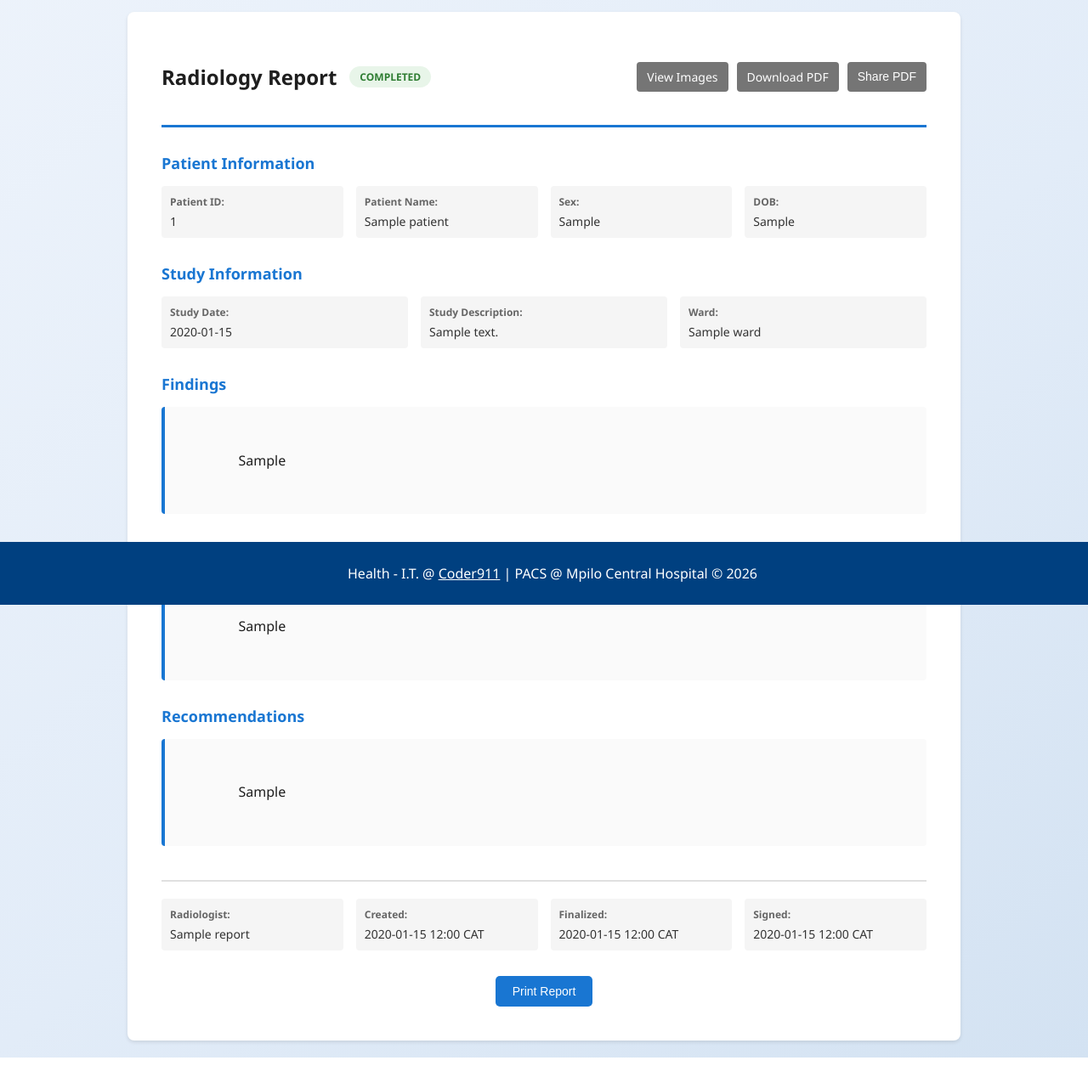
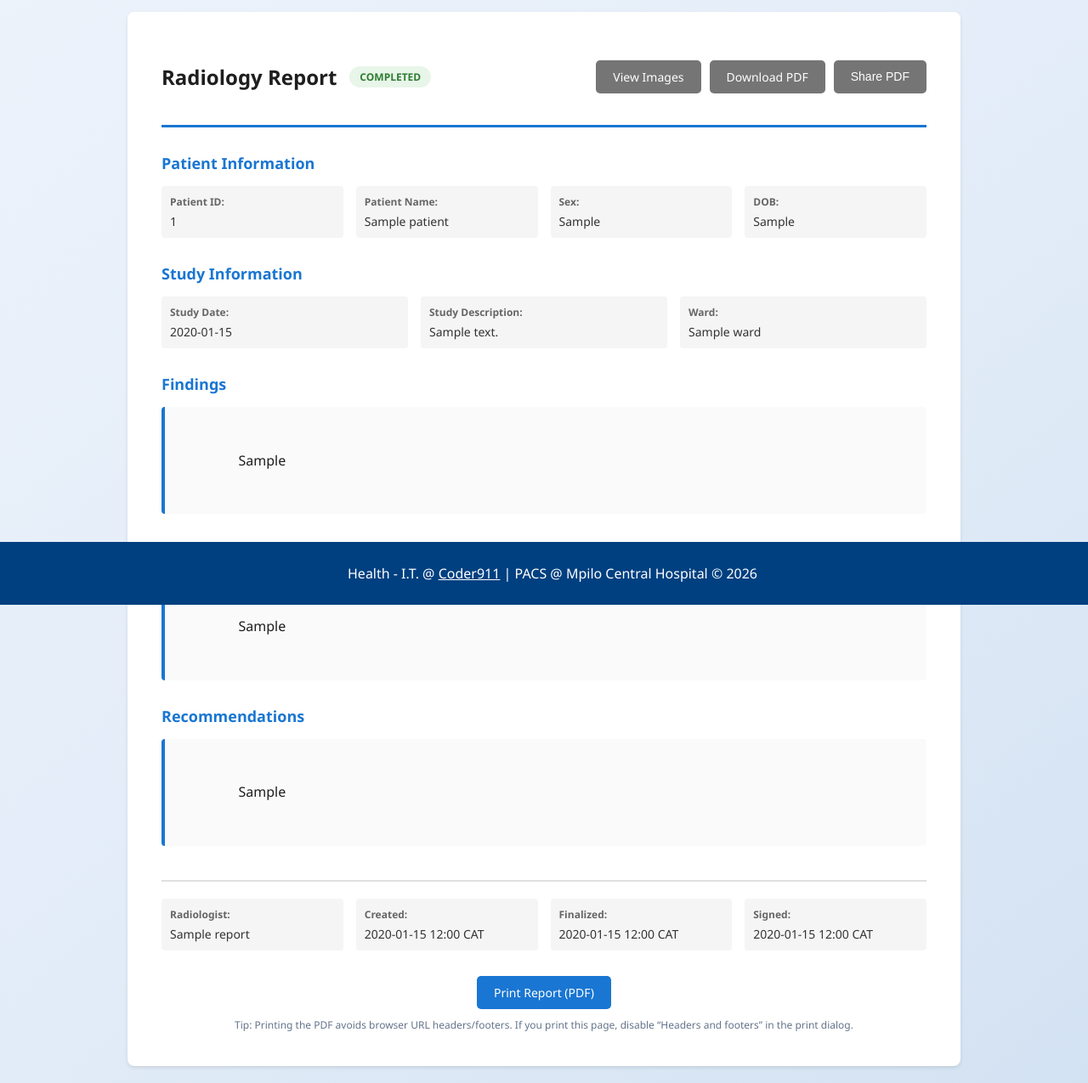
Before and after one commit to yolmara/MCH_PACS, a Flask app: page /ris/reports/1 in a window 1280 px wide. Shown: the part 88-1363 px from the top of the page at 85% size. Before the commit the page ends 1333 px from the top, so only its background shows below. Run offline with Flask 3, Linux system fonts and the light colour scheme; the visitor is signed in with stand-in values (Sample User, id 1); tables that the repository leaves empty hold one stand-in row (values such as "Sample post").

Commit message:
RIS/reports update

```diff
--- a/Blueprints/ris/routes.py
+++ b/Blueprints/ris/routes.py
@@ -116,9 +116,14 @@
     def draw_line(text="", bold=False, size=10, spacer=False):
         nonlocal y
         if spacer:
+            # Avoid ending a page with negative spacing pushes.
+            if y - line_height <= margin:
+                pdf.showPage()
+                y = page_height - margin
             y -= line_height
             return
-        if y <= margin:
+        # Break early so the current line never prints inside the bottom margin.
+        if y - line_height <= margin:
             pdf.showPage()
             y = page_height - margin
         pdf.setFont("Helvetica-Bold" if bold else "Helvetica", size)
@@ -161,16 +166,19 @@
 
     screenshots = _report_screenshot_assets(report.id)
     if screenshots:
+        img_margin = 10 * mm
+        header_gap = 6
         for index, screenshot in enumerate(screenshots, start=1):
             pdf.showPage()
-            pdf.setFont("Helvetica-Bold", 14)
-            pdf.drawString(margin, page_height - margin, f"Image Appendix {index}/{len(screenshots)}")
-            pdf.setFont("Helvetica", 10)
-            pdf.drawString(margin, page_height - margin - line_height, screenshot["filename"])
+            title_y = page_height - img_margin
+            pdf.setFont("Helvetica-Bold", 12)
+            pdf.drawString(img_margin, title_y, f"Image Appendix {index}/{len(screenshots)}")
+            pdf.setFont("Helvetica", 9)
+            pdf.drawString(img_margin, title_y - 12, screenshot["filename"])
 
-            image_top = page_height - margin - (line_height * 2) - 8
-            available_width = page_width - (margin * 2)
-            available_height = image_top - margin
+            image_top = title_y - 12 - header_gap
+            available_width = page_width - (img_margin * 2)
+            available_height = image_top - img_margin
             try:
                 image_reader = ImageReader(screenshot["path"])
                 image_width, image_height = image_reader.getSize()
@@ -178,7 +186,7 @@
                 draw_width = image_width * scale
                 draw_height = image_height * scale
                 draw_x = (page_width - draw_width) / 2
-                draw_y = margin + ((available_height - draw_height) / 2)
+                draw_y = img_margin + ((available_height - draw_height) / 2)
                 pdf.drawImage(
                     image_reader,
                     draw_x,
@@ -398,16 +406,26 @@
 def worklist():
     """View pending studies needing reports"""
     # Get filters
-    ward_id = request.args.get("ward_id")
+    ward_id = request.args.get("ward_id", type=int)
     modality = request.args.get("modality")
     search_query = (request.args.get("q") or "").strip()
+    page = request.args.get("page", 1, type=int)
+    per_page = 25
 
     # Base query - orders that are completed but don't have reports yet
-    from models import Study, RadiologyReport
+    from models import Study, RadiologyReport, Instance
+    from sqlalchemy import func
+    from sqlalchemy.orm import joinedload, selectinload
 
-    query = db.session.query(Study).join(Patient).outerjoin(
-        RadiologyReport, Study.id == RadiologyReport.study_id_fk
-    ).filter(RadiologyReport.id == None)  # No report yet
+    query = (
+        Study.query.options(
+            joinedload(Study.patient).joinedload(Patient.ward),
+            selectinload(Study.series),
+        )
+        .join(Patient)
+        .outerjoin(RadiologyReport, Study.id == RadiologyReport.study_id_fk)
+        .filter(RadiologyReport.id.is_(None))  # No report yet
+    )
 
     if ward_id:
         query = query.filter(Patient.ward_id == ward_id)
@@ -425,12 +443,32 @@
             )
         )
 
-    query = query.distinct()
+    query = query.distinct().order_by(Study.study_date.desc().nullslast(), Study.id.desc())
 
-    studies = query.all()
+    studies = query.paginate(page=page, per_page=per_page, error_out=False)
     wards = Ward.query.all()
 
-    return render_template("ris/worklist.html", studies=studies, wards=wards)
+    # Avoid N+1 loading instances just to compute per-study counts.
+    instance_counts = {}
+    if studies.items:
+        study_ids = [study.id for study in studies.items]
+        rows = (
+            db.session.query(Study.id, func.count(Instance.id))
+            .join(Series, Series.study_key_fk == Study.id)
+            .join(Instance, Instance.series_id_fk == Series.id)
+            .filter(Study.id.in_(study_ids))
+            .group_by(Study.id)
+            .all()
+        )
+        instance_counts = {study_id: count for study_id, count in rows}
+
+    return render_template(
+        "ris/worklist.html",
+        studies=studies,
+        wards=wards,
+        q=search_query,
+        instance_counts=instance_counts,
+    )
 
 # =====================================================
 # REPORTING (for radiologists)
@@ -822,6 +860,32 @@
     )
 
 
+@ris_bp.route("/reports/<int:report_id>/pdf/view", methods=["GET"])
+@login_required
+def view_report_pdf(report_id):
+    """View report PDF inline (useful for printing without browser URL headers/footers)."""
+    report = RadiologyReport.query.get_or_404(report_id)
+    if not _is_report_accessible(report):
+        return render_template("error.html", message="Access denied. Insufficient permissions."), 403
+
+    pdf_buffer = _build_report_pdf(report)
+    patient_id = report.study.patient.patient_id or "patient"
+    filename = f"report_{report.id}_{patient_id}.pdf"
+
+    log_activity(
+        "report_pdf_viewed",
+        resource=f"report_{report.id}",
+        details=f"Viewed PDF for study {report.study.study_instance_uid}",
+    )
+
+    return send_file(
+        pdf_buffer,
+        as_attachment=False,
+        download_name=filename,
+        mimetype="application/pdf",
+    )
+
+
 
 #======================================================#
 #               Apponintment Scheduling
--- a/static/style.css
+++ b/static/style.css
@@ -1047,6 +1047,8 @@
     cursor: pointer;
     font-size: 14px;
     transition: all 0.3s ease;
+    display: inline-block;
+    text-decoration: none;
 }
 
 .btn-primary {
@@ -1669,9 +1671,16 @@
         .btn-secondary {
             background: #757575;
             color: white;
-            padding: 8px 12px;
-            border-radius: 4px;
             text-decoration: none;
+        }
+        .btn-tertiary {
+            background: #e5e7eb;
+            color: #111827;
+            border: 1px solid #cbd5e1;
+            text-decoration: none;
+        }
+        .btn-tertiary:hover {
+            background: #d1d5db;
         }
         .btn-danger {
             background: #dc2626;
--- a/templates/ris/draft_reports.html
+++ b/templates/ris/draft_reports.html
@@ -49,7 +49,7 @@
                     <td>{{ report.created_at | cat_time('%Y-%m-%d %H:%M') if report.created_at else 'N/A' }}{% if report.created_at %} CAT{% endif %}</td>
                     <td>
                         <a href="{{ url_for('ris_bp.edit_report', report_id=report.id) }}" class="btn btn-sm btn-primary">Edit</a>
-                        <a href="{{ url_for('ris_bp.view_report', report_id=report.id) }}" class="btn btn-sm">View</a>
+                        <a href="{{ url_for('ris_bp.view_report', report_id=report.id) }}" class="btn btn-sm btn-secondary">View</a>
                     </td>
                 </tr>
                 {% else %}
--- a/templates/ris/order_detail.html
+++ b/templates/ris/order_detail.html
@@ -145,7 +145,7 @@
         {% set linked_report = order.report | first %}
         <div class="order-section">
             <h3>Report</h3>
-            <a href="{{ url_for('ris_bp.view_report', report_id=linked_report.id) }}" class="btn">View Report</a>
+            <a href="{{ url_for('ris_bp.view_report', report_id=linked_report.id) }}" class="btn btn-secondary">View Report</a>
         </div>
         {% endif %}
 
@@ -157,13 +157,13 @@
             {% if order.status == 'pending' %}
             <form method="POST" action="{{ url_for('ris_bp.update_order_status', order_id=order.id) }}" class="inline-form">
                 <input type="hidden" name="status" value="scheduled">
-                <button type="submit" class="btn">Mark Scheduled</button>
+                <button type="submit" class="btn btn-secondary">Mark Scheduled</button>
             </form>
             {% endif %}
             {% if order.status == 'scheduled' %}
             <form method="POST" action="{{ url_for('ris_bp.update_order_status', order_id=order.id) }}" class="inline-form">
                 <input type="hidden" name="status" value="in_progress">
-                <button type="submit" class="btn">Start Exam</button>
+                <button type="submit" class="btn btn-primary">Start Exam</button>
             </form>
             {% endif %}
             {% if order.status == 'in_progress' %}
--- a/templates/ris/orders_list.html
+++ b/templates/ris/orders_list.html
@@ -73,20 +73,20 @@
                     <td>{{ order.order_date.strftime('%Y-%m-%d %H:%M') }}</td>
                     <td>{{ order.ordering_doctor_name }}</td>
                     <td>
-                        <a href="{{ url_for('ris_bp.view_order', order_id=order.id) }}" class="btn btn-sm">View</a>
+                        <a href="{{ url_for('ris_bp.view_order', order_id=order.id) }}" class="btn btn-sm btn-secondary">View</a>
                         {% if order.status in ['pending', 'scheduled'] %}
                         <a href="{{ url_for('ris_bp.schedule_board', order_id=order.id) }}" class="btn btn-sm btn-secondary">Schedule</a>
                         {% endif %}
                         {% if order.status == 'pending' %}
                         <form method="POST" action="{{ url_for('ris_bp.update_order_status', order_id=order.id) }}" class="inline-form">
                             <input type="hidden" name="status" value="scheduled">
-                            <button type="submit" class="btn btn-sm">Mark Scheduled</button>
+                            <button type="submit" class="btn btn-sm btn-secondary">Mark Scheduled</button>
                         </form>
                         {% endif %}
                         {% if order.status == 'scheduled' %}
                         <form method="POST" action="{{ url_for('ris_bp.update_order_status', order_id=order.id) }}" class="inline-form">
                             <input type="hidden" name="status" value="in_progress">
-                            <button type="submit" class="btn btn-sm">Start</button>
+                            <button type="submit" class="btn btn-sm btn-primary">Start</button>
                         </form>
                         {% endif %}
                         {% if order.status == 'in_progress' %}
--- a/templates/ris/report_form.html
+++ b/templates/ris/report_form.html
@@ -161,7 +161,7 @@
                     >
                         <input type="file" id="screenshot_file" name="screenshot" accept="image/png,image/jpeg,image/webp" required>
                         <button type="submit" class="btn btn-secondary">Upload Screenshot</button>
-                        <button type="button" class="btn btn-share" onclick="pasteScreenshotFromClipboard({{ report.id }})">Paste Screenshot</button>
+                        <button type="button" class="btn btn-secondary" onclick="pasteScreenshotFromClipboard({{ report.id }})">Paste Screenshot</button>
                     </form>
 
                     {% if screenshot_assets %}
--- a/templates/ris/report_view.html
+++ b/templates/ris/report_view.html
@@ -120,8 +120,17 @@
         color: #4b5563;
         word-break: break-all;
     }
+    .print-note {
+        margin-top: 10px;
+        font-size: 12px;
+        color: #64748b;
+    }
 
     @media print {
+        @page {
+            margin: 12mm;
+        }
+
         .topbar,
         .back-nav-wrap,
         .ris-subnav,
@@ -137,6 +146,34 @@
             padding: 0;
             box-shadow: none;
             max-width: 100%;
+        }
+
+        .report-section {
+            break-inside: avoid;
+            page-break-inside: avoid;
+        }
+
+        .report-appendix {
+            break-before: page;
+            page-break-before: always;
+        }
+
+        .report-shot-grid {
+            display: block !important;
+        }
+
+        .report-shot-card {
+            break-before: page;
+            page-break-before: always;
+            border: none;
+            padding: 0;
+            background: transparent;
+        }
+
+        .report-shot-card img {
+            height: auto !important;
+            max-height: 250mm;
+            object-fit: contain !important;
         }
     }
 </style>
@@ -229,7 +266,7 @@
         {% endif %}
 
         {% if screenshot_assets %}
-        <div class="report-section">
+        <div class="report-section report-appendix">
             <h3>Image Appendix</h3>
             <div class="report-shot-grid">
                 {% for shot in screenshot_assets %}
@@ -270,7 +307,14 @@
         </div>
 
         <div class="print-actions">
+            {% if ris_has_pdf_endpoint %}
+            <a href="{{ url_for('ris_bp.view_report_pdf', report_id=report.id) }}" target="_blank" class="btn btn-primary">Print Report (PDF)</a>
+            <div class="print-note">
+                Tip: Printing the PDF avoids browser URL headers/footers. If you print this page, disable “Headers and footers” in the print dialog.
+            </div>
+            {% else %}
             <button onclick="window.print()" class="btn btn-primary">Print Report</button>
+            {% endif %}
         </div>
     </div>
 </main>
--- a/templates/ris/saved_reports.html
+++ b/templates/ris/saved_reports.html
@@ -57,7 +57,7 @@
                     <td>{{ report.radiologist_name or 'N/A' }}</td>
                     <td>{{ report.created_at | cat_time('%Y-%m-%d %H:%M') if report.created_at else 'N/A' }}{% if report.created_at %} CAT{% endif %}</td>
                     <td>
-                        <a href="{{ url_for('ris_bp.view_report', report_id=report.id) }}" class="btn btn-sm">View</a>
+                        <a href="{{ url_for('ris_bp.view_report', report_id=report.id) }}" class="btn btn-sm btn-secondary">View</a>
                         <a href="{{ url_for('ris_bp.download_report_pdf', report_id=report.id) }}" class="btn btn-sm btn-secondary">PDF</a>
                         {% if session.get('role') == 'admin' %}
                         <form method="POST" action="{{ url_for('ris_bp.delete_report', report_id=report.id) }}" style="display:inline;" onsubmit="return confirm('Delete this report?');">
--- a/templates/ris/schedule_board.html
+++ b/templates/ris/schedule_board.html
@@ -120,11 +120,11 @@
                         <div class="schedule-row-actions">
                             <form method="POST" action="{{ url_for('ris_bp.update_appointment_status', appointment_id=appt.id) }}" class="inline-form">
                                 <input type="hidden" name="status" value="arrived">
-                                <button class="btn btn-sm">Arrive</button>
+                                <button class="btn btn-sm btn-secondary">Arrive</button>
                             </form>
                             <form method="POST" action="{{ url_for('ris_bp.update_appointment_status', appointment_id=appt.id) }}" class="inline-form">
                                 <input type="hidden" name="status" value="in_progress">
-                                <button class="btn btn-sm">Start</button>
+                                <button class="btn btn-sm btn-primary">Start</button>
                             </form>
                             <form method="POST" action="{{ url_for('ris_bp.update_appointment_status', appointment_id=appt.id) }}" class="inline-form">
                                 <input type="hidden" name="status" value="completed">
```
Also changed, not shown: templates/ris/worklist.html (+15 -2 lines).
